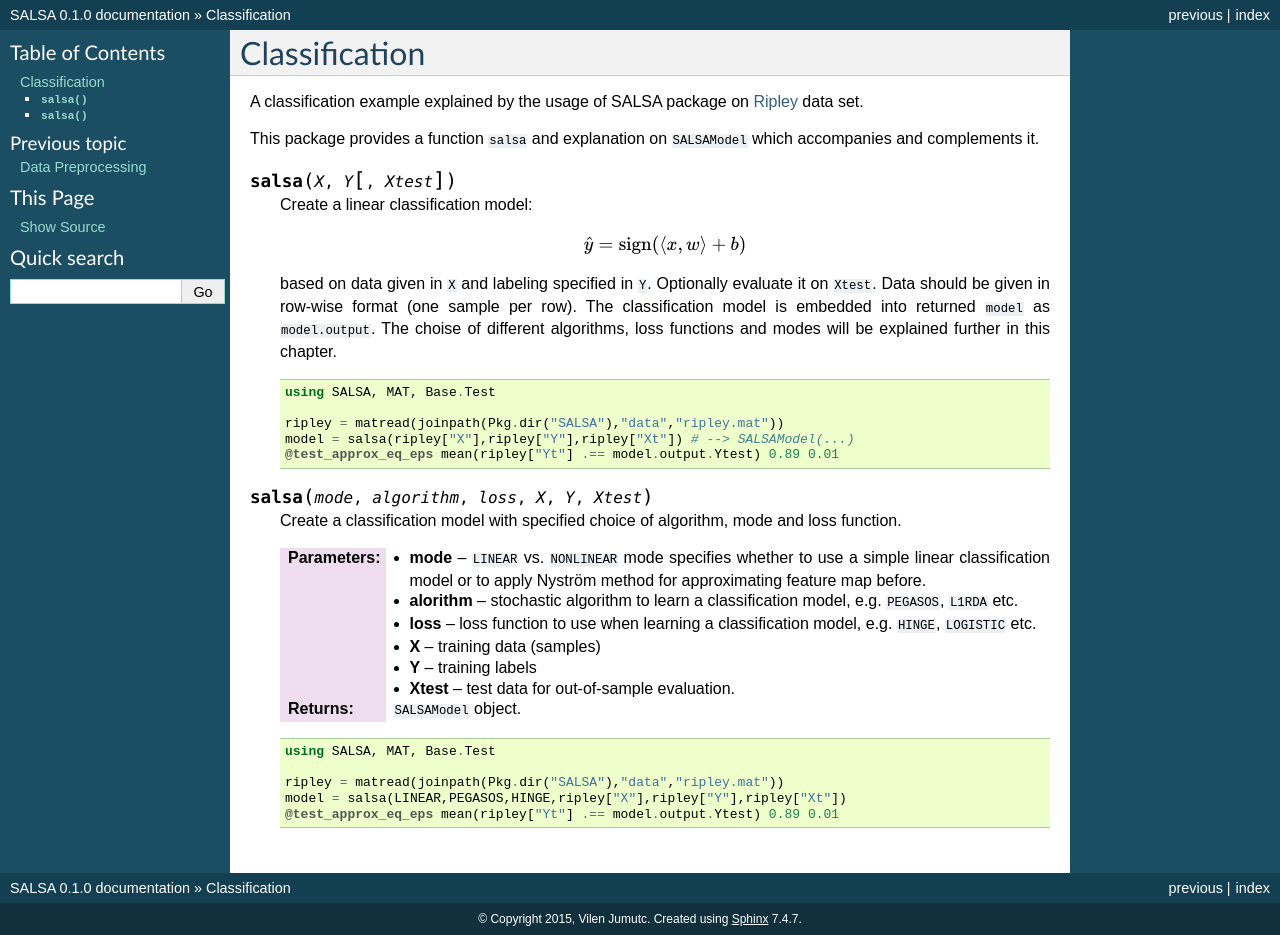
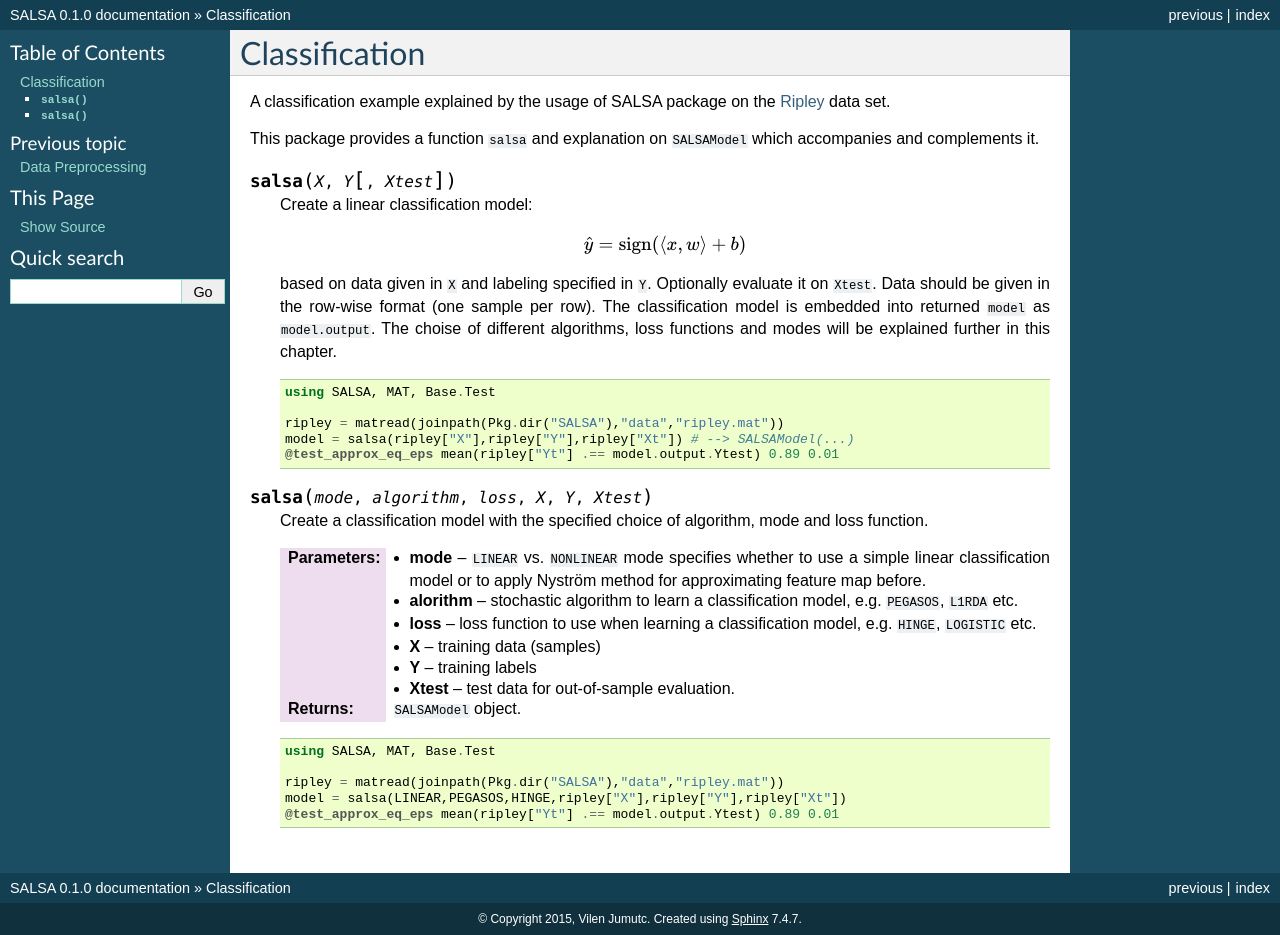
Before and after one commit to jumutc/SALSA.jl, a Sphinx documentation site: the page built from docs/source/classification.rst, in a window 1280 px wide. Built offline with Sphinx 7.4.7, drawn with Linux system fonts in a browser that asks for light colours; formulas are drawn with MathJax 3.

Commit message:
sphynx docs adjusted

```diff
--- a/docs/source/classification.rst
+++ b/docs/source/classification.rst
@@ -1,7 +1,7 @@
 Classification
 ================
 
-A classification example explained by the usage of SALSA package on `Ripley <http://www.esat.kuleuven.be/sista/lssvmlab/tutorial/node14.html>`_ data set.
+A classification example explained by the usage of SALSA package on the `Ripley <http://www.esat.kuleuven.be/sista/lssvmlab/tutorial/node14.html>`_ data set.
 
 This package provides a function ``salsa`` and explanation on ``SALSAModel`` which accompanies and complements it.
 
@@ -12,7 +12,7 @@ This package provides a function ``salsa`` and explanation on ``SALSAModel`` whi
     .. math::
         \hat{y} = \mathrm{sign}(\langle x, w \rangle + b)
 
-    based on data given in ``X`` and labeling specified in ``Y``. Optionally evaluate it on ``Xtest``. Data should be given in row-wise format (one sample per row). The classification model is embedded into returned ``model`` as ``model.output``. The choise of different algorithms, loss functions and modes will be explained further in this chapter.
+    based on data given in ``X`` and labeling specified in ``Y``. Optionally evaluate it on ``Xtest``. Data should be given in the row-wise format (one sample per row). The classification model is embedded into returned ``model`` as ``model.output``. The choise of different algorithms, loss functions and modes will be explained further in this chapter.
 
     .. code-block:: julia
 
@@ -25,7 +25,7 @@ This package provides a function ``salsa`` and explanation on ``SALSAModel`` whi
 
 .. function:: salsa(mode,algorithm,loss,X,Y,Xtest)
 
-    Create a classification model with specified choice of algorithm, mode and loss function.
+    Create a classification model with the specified choice of algorithm, mode and loss function.
 
     :param mode: ``LINEAR`` vs. ``NONLINEAR`` mode specifies whether to use a simple linear classification model or to apply Nyström method for approximating feature map before.
     :param alorithm: stochastic algorithm to learn a classification model, e.g. ``PEGASOS``, ``L1RDA`` etc.
--- a/docs/source/data_preparation.rst
+++ b/docs/source/data_preparation.rst
@@ -8,7 +8,7 @@ Data Normalization
 
 .. function:: mapstd(A)
 
-    Normalize easch column of ``A`` to zero mean and ``1`` standard deviation. Output normalized matrix ``A`` with extracted column-wise means and standard deviations.
+    Normalize each column of ``A`` to the zero mean and one standard deviation. Output normalized matrix ``A`` with extracted column-wise means and standard deviations.
 
     .. code-block:: julia
 
@@ -17,9 +17,9 @@ Data Normalization
         mapstd([0 1; -1 2]) # --> ([0.707107  -0.707107; -0.707107   0.707107], [-0.5  1.5], [0.707107 0.707107])
 
 
- .. function:: mapstd(A,mean,std)
+.. function:: mapstd(A,mean,std)
 
-    Normalize easch column of ``A`` to specified column-wise ``mean`` and ``srd``. Output normalized matrix ``A``.
+    Normalize easch column of ``A`` to the specified column-wise ``mean`` and ``std``. Output normalized matrix ``A``.
 
     .. code-block:: julia
 
--- a/docs/source/index.rst
+++ b/docs/source/index.rst
@@ -4,7 +4,7 @@ Welcome to SALSA's documentation!
 
 .. image:: ../images/SALSA.jpg
     :align: left
-    :width: 80px
+    :width: 70px
 
 
 **SALSA**: Software Lab for Advanced Machine Learning and Stochastic Algorithms is a native Julia implementation of the well known stochastic algorithms for linear and non-linear **Support Vector Machines**.
```
